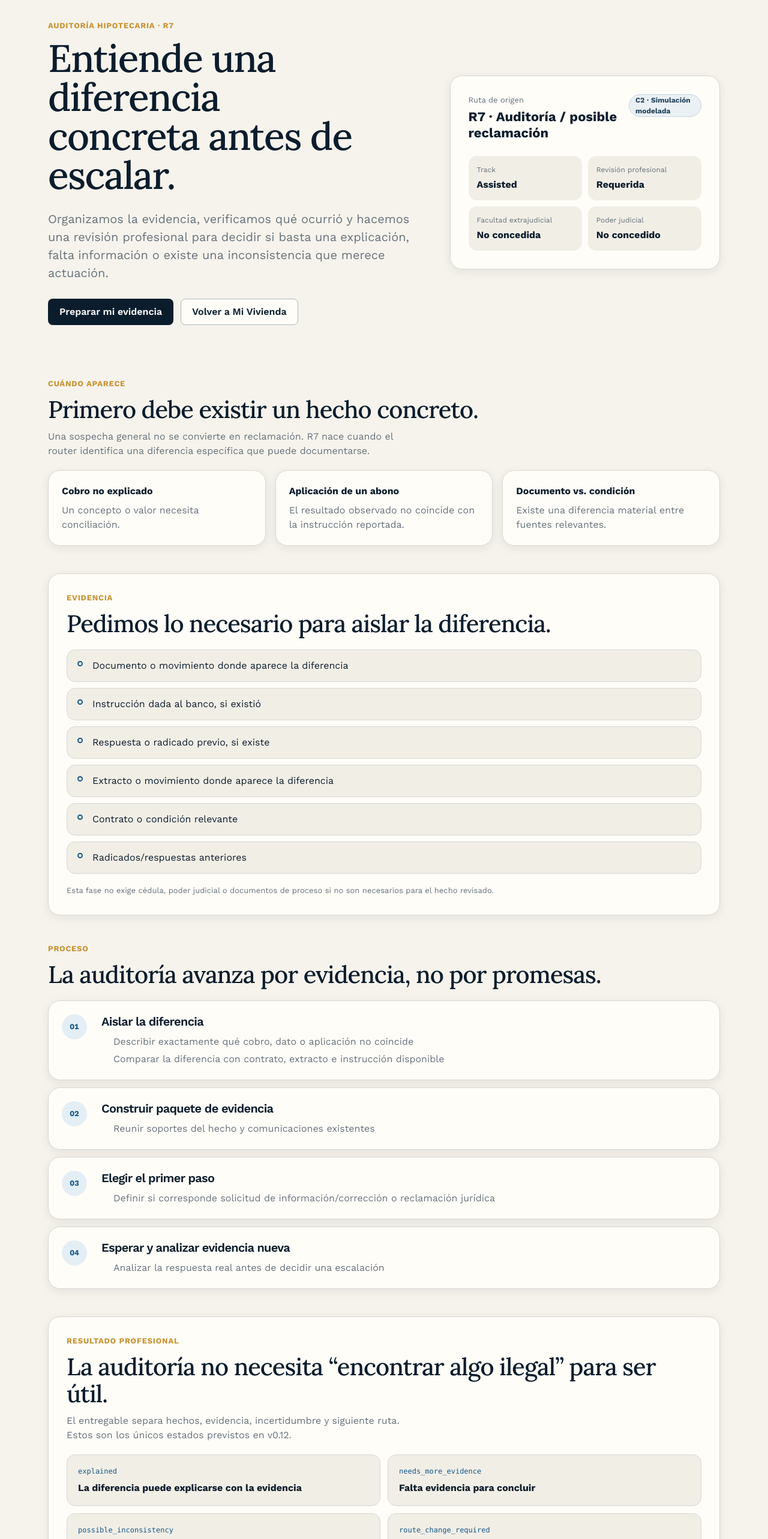
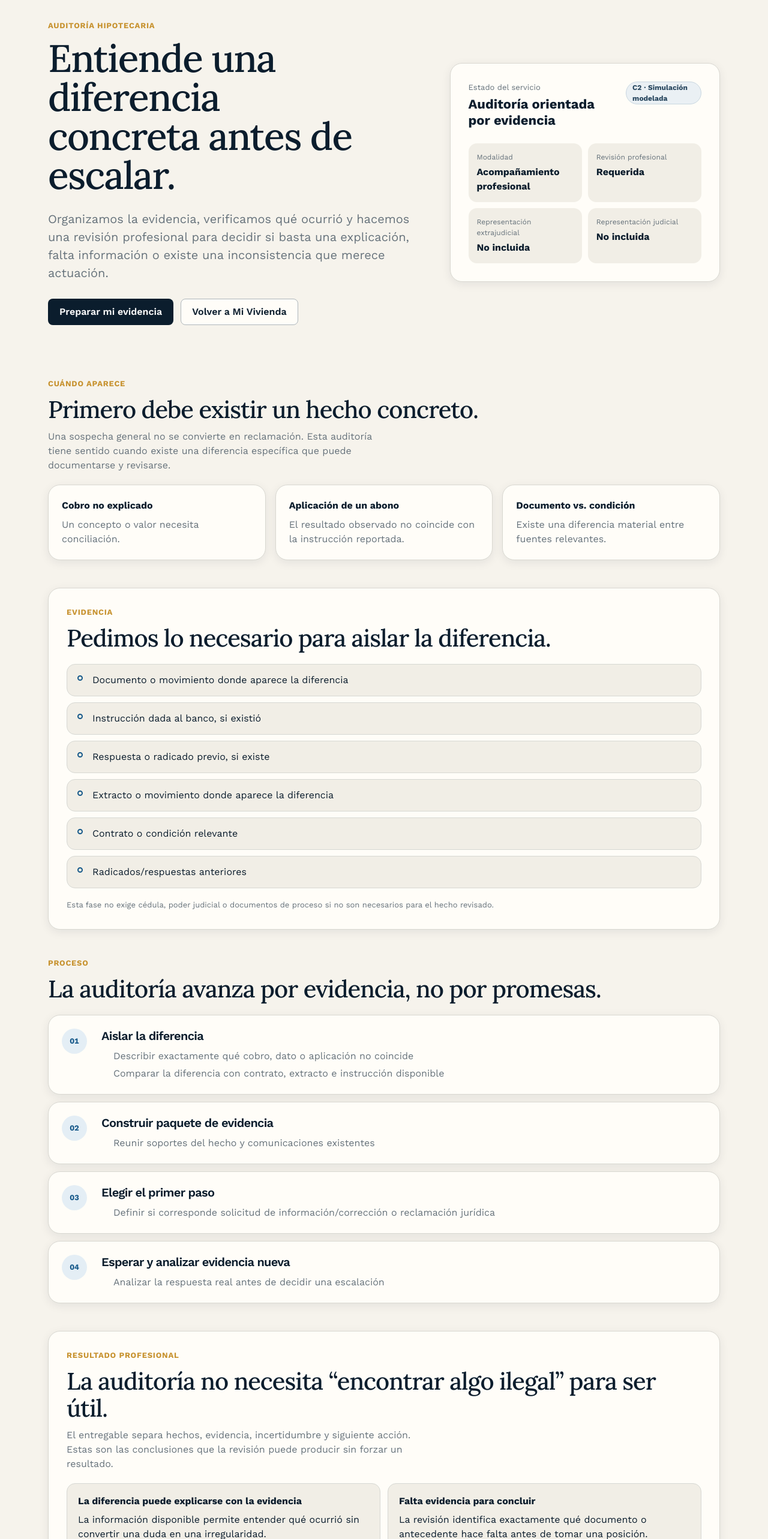
Before and after one commit to arendon7/VIVIENDA, a Next.js app: page /auditoria-hipotecaria in a window 1280 px wide. Shown: the part 234-2800 px from the top of the page at 60% size. Built offline with nearby package versions, Linux system fonts and the light colour scheme.

Commit message:
refactor(brand): hide audit engineering language from customers

```diff
--- a/app/auditoria-hipotecaria/page.tsx
+++ b/app/auditoria-hipotecaria/page.tsx
@@ -21,12 +21,74 @@ const demoBlueprint = buildMortgageAuditBlueprint(
   demoInput.asOfDate,
 );
 
-const findingLabels = {
-  explained: "La diferencia puede explicarse con la evidencia",
-  needs_more_evidence: "Falta evidencia para concluir",
-  possible_inconsistency: "Hay una diferencia que merece actuación o revisión",
-  route_change_required: "Los hechos obligan a re-rutear antes de seguir",
+const findingCopy = {
+  explained: {
+    title: "La diferencia puede explicarse con la evidencia",
+    detail: "La información disponible permite entender qué ocurrió sin convertir una duda en una irregularidad.",
+  },
+  needs_more_evidence: {
+    title: "Falta evidencia para concluir",
+    detail: "La revisión identifica exactamente qué documento o antecedente hace falta antes de tomar una posición.",
+  },
+  possible_inconsistency: {
+    title: "Hay una diferencia que merece actuación o revisión",
+    detail: "La evidencia muestra una inconsistencia suficientemente concreta para definir el siguiente paso con criterio profesional.",
+  },
+  route_change_required: {
+    title: "Los hechos obligan a cambiar la prioridad",
+    detail: "Apareció una situación que debe atenderse antes de continuar con una auditoría ordinaria.",
+  },
 };
+
+function executionCopy(eventType: string) {
+  switch (eventType) {
+    case "CASE_CREATED":
+      return {
+        title: "Crear el expediente de revisión",
+        detail: "Abrir un expediente trazable sin afirmar todavía contratación, representación o radicación.",
+      };
+    case "DATA_AUTHORIZATION_RECORDED":
+      return {
+        title: "Autorizar el tratamiento de datos",
+        detail: "Registrar la autorización necesaria antes de conservar evidencia documental de forma persistente.",
+      };
+    case "SERVICE_AGREEMENT_ACCEPTED":
+      return {
+        title: "Aceptar el alcance del servicio",
+        detail: "Dejar claro qué incluye la auditoría y qué facultades no se están concediendo.",
+      };
+    case "EVIDENCE_REQUESTED":
+      return {
+        title: "Definir la evidencia necesaria",
+        detail: "Pedir únicamente los documentos y antecedentes que ayudan a aislar la diferencia reportada.",
+      };
+    case "EVIDENCE_ATTACHED":
+      return {
+        title: "Incorporar la evidencia",
+        detail: "Vincular los documentos pertinentes al expediente una vez exista autorización para tratarlos.",
+      };
+    case "EVIDENCE_VERIFIED":
+      return {
+        title: "Verificar que la evidencia corresponde al hecho",
+        detail: "Confirmar que cada documento utilizado realmente soporta el punto que se va a revisar.",
+      };
+    case "PROFESSIONAL_REVIEW_REQUESTED":
+      return {
+        title: "Solicitar la revisión profesional",
+        detail: "Abrir la fase de análisis profesional únicamente cuando el paquete de evidencia esté preparado.",
+      };
+    case "PROFESSIONAL_REVIEW_COMPLETED":
+      return {
+        title: "Emitir la conclusión profesional",
+        detail: "Separar hechos, evidencia, incertidumbres y siguiente acción sin prometer un resultado predeterminado.",
+      };
+    default:
+      return {
+        title: "Registrar un avance verificable",
+        detail: "Cada avance real debe quedar respaldado por un hecho y una referencia trazable.",
+      };
+  }
+}
 
 export default function AuditoriaHipotecariaPage() {
   return (
@@ -40,14 +102,14 @@ export default function AuditoriaHipotecariaPage() {
       />
 
       <main id="contenido" className={`shell ${styles.main}`}>
-        <section className={styles.previewNotice} aria-label="Estado de esta ruta">
-          <strong>Preview de servicio asistido · no contratado</strong>
-          <span>No crea poder, representación, reclamación ni radicación. El flujo productivo de contratación/pago todavía no está activo.</span>
+        <section className={styles.previewNotice} aria-label="Estado de este servicio">
+          <strong>Vista previa del servicio asistido · aún no contratado</strong>
+          <span>No crea poder, representación, reclamación ni radicación. La contratación y el pago reales todavía no están activos en esta versión.</span>
         </section>
 
         <section className={styles.hero}>
           <div>
-            <p className="eyebrow">Auditoría Hipotecaria · R7</p>
+            <p className="eyebrow">Auditoría Hipotecaria</p>
             <h1 className="cc-display">Entiende una diferencia concreta antes de escalar.</h1>
             <p className="lede">
               Organizamos la evidencia, verificamos qué ocurrió y hacemos una revisión profesional para decidir si basta una explicación, falta información o existe una inconsistencia que merece actuación.
@@ -58,19 +120,25 @@ export default function AuditoriaHipotecariaPage() {
             </div>
           </div>
 
-          <aside className={`surface ${styles.routeState}`} aria-label="Estado del ejemplo">
+          <aside
+            className={`surface ${styles.routeState}`}
+            aria-label="Estado del ejemplo"
+            data-route-code={demoBlueprint.routeCode}
+            data-case-track={demoBlueprint.caseTrack}
+            data-service-code={demoBlueprint.serviceCode}
+          >
             <div className={styles.routeHeader}>
               <div>
-                <p className="instrument-label">Ruta de origen</p>
-                <strong>R7 · Auditoría / posible reclamación</strong>
+                <p className="instrument-label">Estado del servicio</p>
+                <strong>Auditoría orientada por evidencia</strong>
               </div>
               <PrecisionBadge level={demoBlueprint.precision} />
             </div>
             <dl className={styles.routeFacts}>
-              <div><dt>Track</dt><dd>Assisted</dd></div>
+              <div><dt>Modalidad</dt><dd>Acompañamiento profesional</dd></div>
               <div><dt>Revisión profesional</dt><dd>Requerida</dd></div>
-              <div><dt>Facultad extrajudicial</dt><dd>No concedida</dd></div>
-              <div><dt>Poder judicial</dt><dd>No concedido</dd></div>
+              <div><dt>Representación extrajudicial</dt><dd>No incluida</dd></div>
+              <div><dt>Representación judicial</dt><dd>No incluida</dd></div>
             </dl>
           </aside>
         </section>
@@ -80,7 +148,7 @@ export default function AuditoriaHipotecariaPage() {
             <div>
               <p className="eyebrow">Cuándo aparece</p>
               <h2 id="trigger-heading" className="cc-display">Primero debe existir un hecho concreto.</h2>
-              <p className="section-copy">Una sospecha general no se convierte en reclamación. R7 nace cuando el router identifica una diferencia específica que puede documentarse.</p>
+              <p className="section-copy">Una sospecha general no se convierte en reclamación. Esta auditoría tiene sentido cuando existe una diferencia específica que puede documentarse y revisarse.</p>
             </div>
           </div>
           <div className={styles.triggerGrid}>
@@ -114,12 +182,12 @@ export default function AuditoriaHipotecariaPage() {
           </div>
           <ol className={styles.phaseList}>
             {demoBlueprint.casePlan.phases.map((phase, index) => (
-              <li className="surface" key={phase.code}>
+              <li className="surface" key={phase.code} data-phase-code={phase.code}>
                 <span className={styles.phaseIndex}>{String(index + 1).padStart(2, "0")}</span>
                 <div>
                   <h3>{phase.title}</h3>
                   <ul>
-                    {phase.tasks.map((task) => <li key={task.code}>{task.title}</li>)}
+                    {phase.tasks.map((task) => <li key={task.code} data-task-code={task.code}>{task.title}</li>)}
                   </ul>
                 </div>
               </li>
@@ -133,14 +201,14 @@ export default function AuditoriaHipotecariaPage() {
               <div>
                 <p className="eyebrow">Resultado profesional</p>
                 <h2 id="result-heading" className="cc-display">La auditoría no necesita “encontrar algo ilegal” para ser útil.</h2>
-                <p className="section-copy">El entregable separa hechos, evidencia, incertidumbre y siguiente ruta. Estos son los únicos estados previstos en v0.12.</p>
+                <p className="section-copy">El entregable separa hechos, evidencia, incertidumbre y siguiente acción. Estas son las conclusiones que la revisión puede producir sin forzar un resultado.</p>
               </div>
             </div>
             <div className={styles.findingGrid}>
               {demoBlueprint.allowedFindingStatuses.map((status) => (
-                <article key={status}>
-                  <code>{status}</code>
-                  <strong>{findingLabels[status]}</strong>
+                <article key={status} data-finding-status={status}>
+                  <strong>{findingCopy[status].title}</strong>
+                  <p>{findingCopy[status].detail}</p>
                 </article>
               ))}
             </div>
@@ -155,12 +223,15 @@ export default function AuditoriaHipotecariaPage() {
             </div>
           </div>
           <ol className={styles.eventList}>
-            {demoBlueprint.executionSteps.map((step, index) => (
-              <li key={step.eventType}>
-                <span>{index + 1}</span>
-                <div><strong>{step.eventType}</strong><p>{step.purpose}</p></div>
-              </li>
-            ))}
+            {demoBlueprint.executionSteps.map((step, index) => {
+              const copy = executionCopy(step.eventType);
+              return (
+                <li key={step.eventType} data-event-type={step.eventType}>
+                  <span>{index + 1}</span>
+                  <div><strong>{copy.title}</strong><p>{copy.detail}</p></div>
+                </li>
+              );
+            })}
           </ol>
         </section>
 
@@ -174,7 +245,7 @@ export default function AuditoriaHipotecariaPage() {
             <li>No concede poder judicial.</li>
             <li>No registra una reclamación como radicada.</li>
             <li>No garantiza ahorro, corrección o resultado.</li>
-            <li>Si aparece un proceso ejecutivo, el sistema debe re-rutear a R10 antes de continuar.</li>
+            <li data-reroute-route-code="R10_EXECUTIVE_DEFENSE">Si aparece un proceso ejecutivo, la auditoría ordinaria se detiene y debe priorizarse la revisión jurídica del proceso.</li>
           </ul>
         </section>
 
@@ -182,7 +253,7 @@ export default function AuditoriaHipotecariaPage() {
           <div>
             <p className="eyebrow">Primer paso</p>
             <h2 className="cc-display">Empieza por verificar la evidencia, no por firmar un poder.</h2>
-            <p className="section-copy">La ruta productiva futura pedirá autorización y acuerdo de servicio antes de persistir evidencia o iniciar revisión profesional.</p>
+            <p className="section-copy">Un servicio real requerirá autorización de datos y aceptación expresa de su alcance antes de conservar evidencia o iniciar revisión profesional.</p>
           </div>
           <a className="button button-primary" href="/verificar">Preparar evidencia</a>
         </section>
@@ -190,7 +261,7 @@ export default function AuditoriaHipotecariaPage() {
 
       <ProductFooter
         lines={[
-          "Auditoría Hipotecaria v0.12 · servicio asistido en preview.",
+          "Auditoría Hipotecaria · vista previa de servicio asistido.",
           "Sin contratación, poder, representación ni radicación activa.",
         ]}
       />
```
